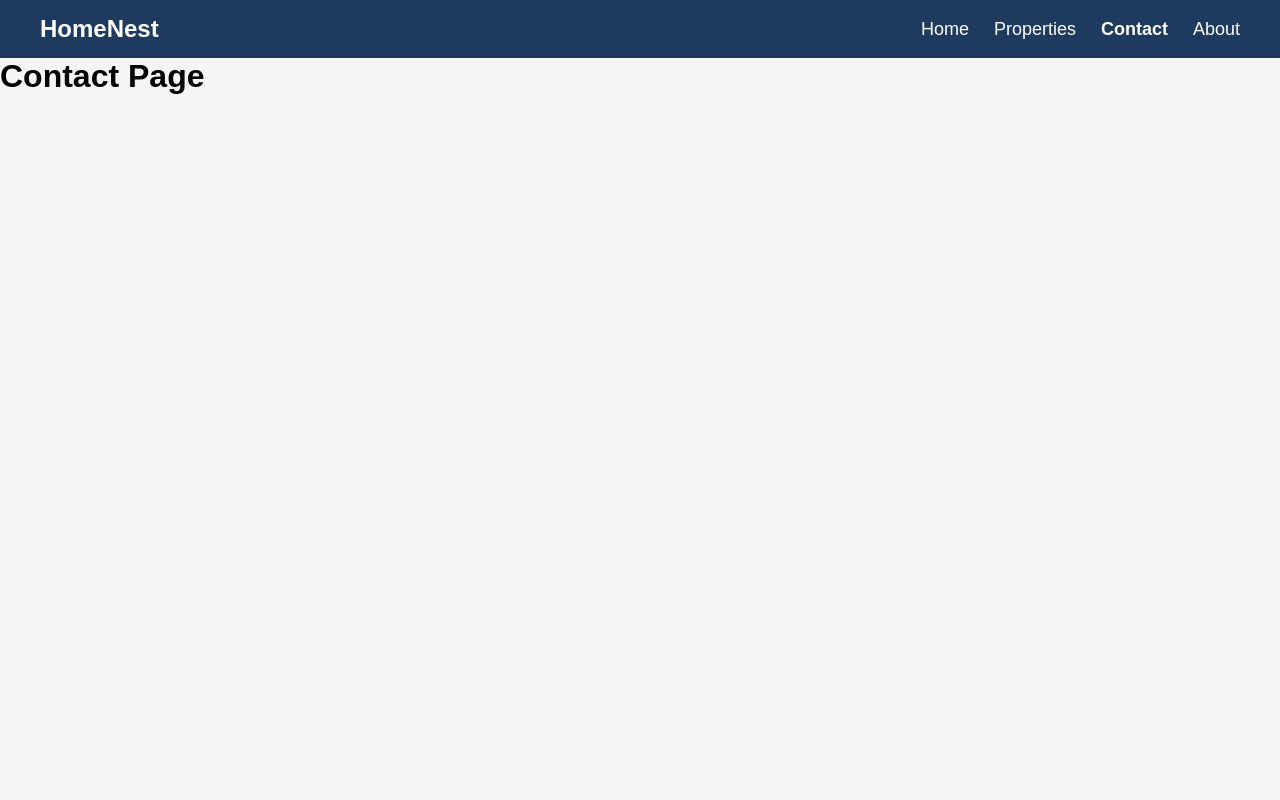
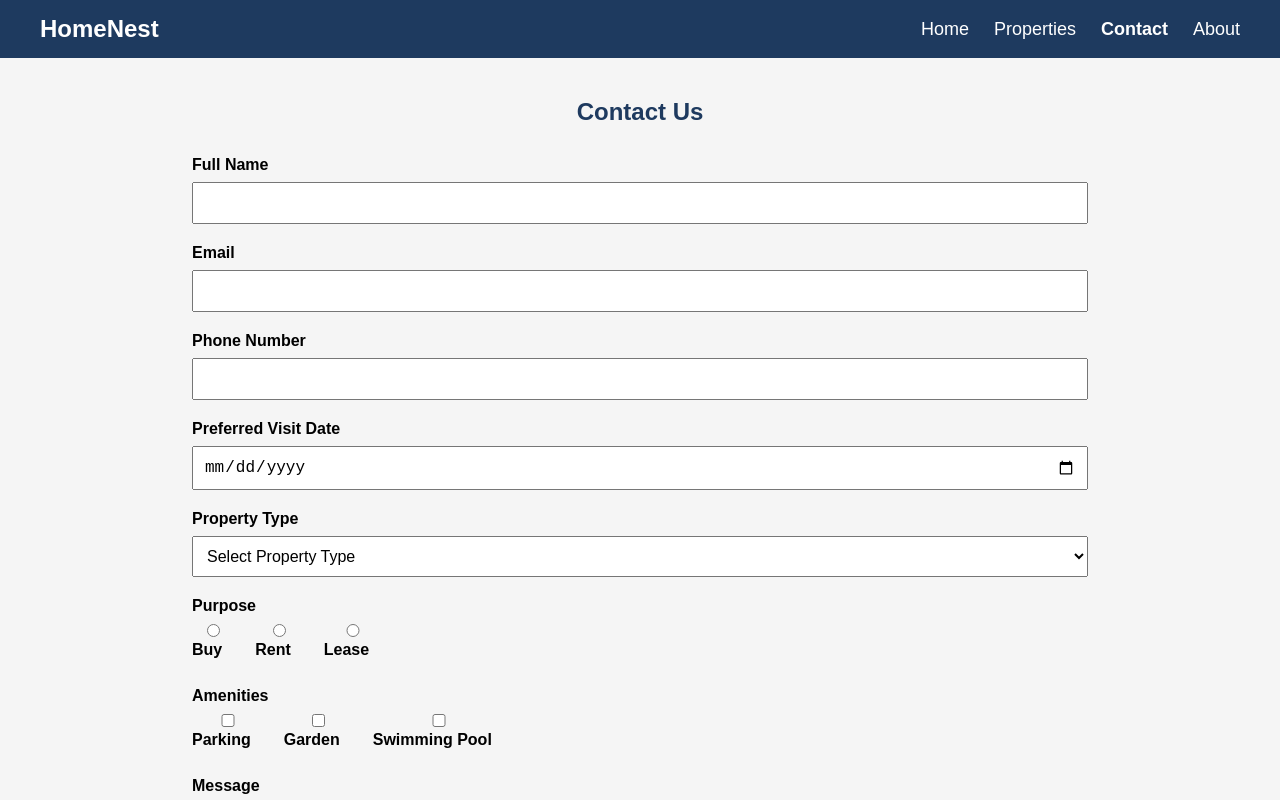
Before and after one commit to rinku-001/HomeNest, a React (Vite) app: page /contact in a window 1280 px wide. Shown: the top 800 px of the page. Built offline with nearby package versions, Linux system fonts and the light colour scheme.

Commit message:
Convert contact form to controlled components

```diff
--- a/src/pages/Contact.jsx
+++ b/src/pages/Contact.jsx
@@ -1,6 +1,218 @@
+import { useState } from "react";
+import styles from "./Contact.module.css";
+
 function Contact() {
+
+    const [formData, setFormData] = useState({
+        fullName: "",
+        email: "",
+        phone: "",
+        visitDate: "",
+        propertyType: "",
+        purpose: "",
+        amenities: [],
+        message: ""
+    });
+
+    function handleChange(event) {
+
+        const { name, value } = event.target;
+
+        setFormData({
+            ...formData,
+            [name]: value
+        });
+
+    }
+
+    function handleCheckboxChange(event) {
+
+        const { value, checked } = event.target;
+
+        if (checked) {
+
+            setFormData({
+                ...formData,
+                amenities: [...formData.amenities, value]
+            });
+
+        } else {
+
+            setFormData({
+                ...formData,
+                amenities: formData.amenities.filter(
+                    (item) => item !== value
+                )
+            });
+
+        }
+
+    }
+
     return (
-        <h1>Contact Page</h1>
+        <section className={styles.container}>
+
+            <h1 className={styles.heading}>
+                Contact Us
+            </h1>
+
+            <form>
+
+                <div className={styles.formGroup}>
+                    <label>Full Name</label>
+                    <input
+                        type="text"
+                        name="fullName"
+                        value={formData.fullName}
+                        onChange={handleChange}
+                    />
+                </div>
+
+                <div className={styles.formGroup}>
+                    <label>Email</label>
+                    <input
+                        type="email"
+                        name="email"
+                        value={formData.email}
+                        onChange={handleChange}
+                    />
+                </div>
+
+                <div className={styles.formGroup}>
+                    <label>Phone Number</label>
+                    <input
+                        type="text"
+                        name="phone"
+                        value={formData.phone}
+                        onChange={handleChange}
+                    />
+                </div>
+
+                <div className={styles.formGroup}>
+                    <label>Preferred Visit Date</label>
+                    <input
+                        type="date"
+                        name="visitDate"
+                        value={formData.visitDate}
+                        onChange={handleChange}
+                    />
+                </div>
+
+                <div className={styles.formGroup}>
+                    <label>Property Type</label>
+
+                    <select
+                        name="propertyType"
+                        value={formData.propertyType}
+                        onChange={handleChange}
+                    >
+                        <option value="">Select Property Type</option>
+                        <option value="Apartment">Apartment</option>
+                        <option value="Villa">Villa</option>
+                        <option value="Plot">Plot</option>
+                        <option value="Commercial">Commercial</option>
+                    </select>
+                </div>
+
+                <div className={styles.formGroup}>
+                    <label>Purpose</label>
+
+                    <div className={styles.radioGroup}>
+                        <label>
+                            <input
+                                type="radio"
+                                name="purpose"
+                                value="Buy"
+                                checked={formData.purpose === "Buy"}
+                                onChange={handleChange}
+                            />
+                            Buy
+                        </label>
+
+                        <label>
+                            <input
+                                type="radio"
+                                name="purpose"
+                                value="Rent"
+                                checked={formData.purpose === "Rent"}
+                                onChange={handleChange}
+                            />
+                            Rent
+                        </label>
+
+                        <label>
+                            <input
+                                type="radio"
+                                name="purpose"
+                                value="Lease"
+                                checked={formData.purpose === "Lease"}
+                                onChange={handleChange}
+                            />
+                            Lease
+                        </label>
+                    </div>
+                </div>
+
+                <div className={styles.formGroup}>
+                    <label>Amenities</label>
+
+                    <div className={styles.checkboxGroup}>
+                        <label>
+                            <input
+                                type="checkbox"
+                                value="Parking"
+                                checked={formData.amenities.includes("Parking")}
+                                onChange={handleCheckboxChange}
+                            />
+                            Parking
+                        </label>
+
+                        <label>
+                            <input
+                                type="checkbox"
+                                value="Garden"
+                                checked={formData.amenities.includes("Garden")}
+                                onChange={handleCheckboxChange}
+                            />
+                            Garden
+                        </label>
+
+                        <label>
+                            <input
+                                type="checkbox"
+                                value="Swimming Pool"
+                                checked={formData.amenities.includes("Swimming Pool")}
+                                onChange={handleCheckboxChange}
+                            />
+                            Swimming Pool
+                        </label>
+                    </div>
+                </div>
+
+                <div className={styles.formGroup}>
+                    <label>Message</label>
+
+                    <textarea
+                        rows="5"
+                        name="message"
+                        value={formData.message}
+                        onChange={handleChange}
+                    ></textarea>
+                </div>
+
+                <div className={styles.buttonGroup}>
+                    <button type="submit">
+                        Submit
+                    </button>
+
+                    <button type="reset">
+                        Reset
+                    </button>
+                </div>
+
+            </form>
+
+        </section>
     );
 }
 
--- /dev/null
+++ b/src/pages/Contact.module.css
@@ -0,0 +1,47 @@
+.container{
+    width:70%;
+    margin:40px auto;
+}
+
+.heading{
+    text-align:center;
+    color:#1e3a5f;
+    margin-bottom:30px;
+}
+
+.formGroup{
+    margin-bottom:20px;
+}
+
+.formGroup label{
+    display:block;
+    margin-bottom:8px;
+    font-weight:bold;
+}
+
+.formGroup input,
+.formGroup select,
+.formGroup textarea{
+    width:100%;
+    padding:10px;
+    font-size:16px;
+}
+
+.radioGroup,
+.checkboxGroup{
+    display:flex;
+    gap:20px;
+}
+
+.buttonGroup{
+    display:flex;
+    gap:20px;
+}
+
+.buttonGroup button{
+    padding:10px 20px;
+    background-color:#1e3a5f;
+    color:white;
+    border:none;
+    cursor:pointer;
+}
```
